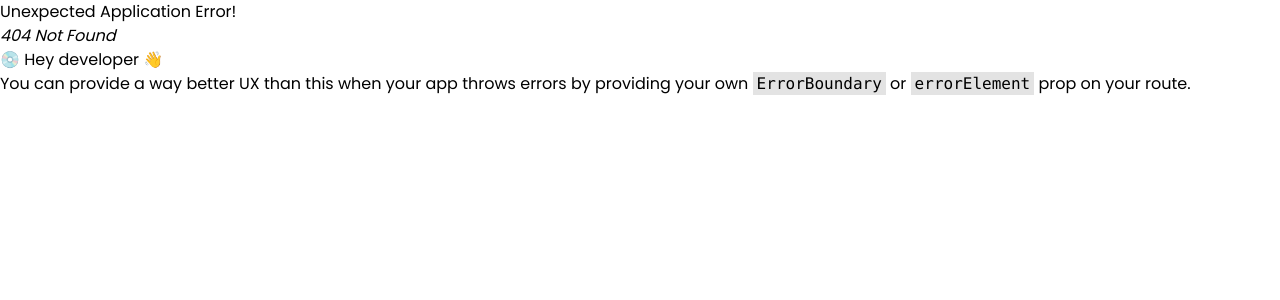
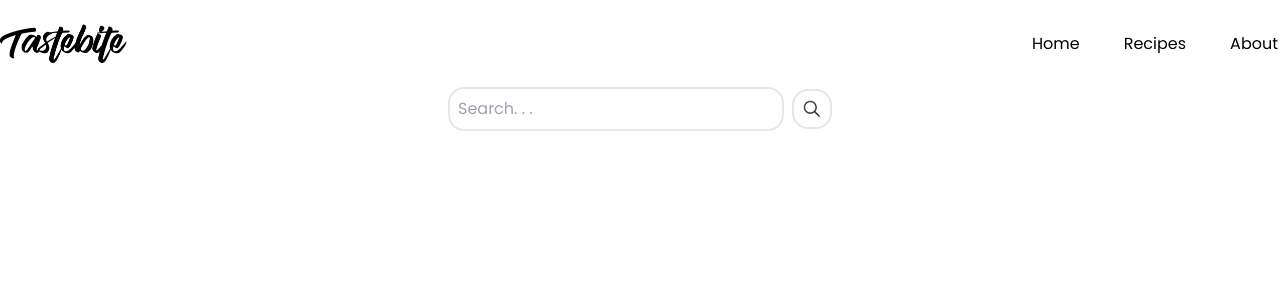
Before and after one commit to KowyXYZ/recipe-app, a React (Create React App) app: page /recipes in a window 1280 px wide. Before the commit this address had no page. Shown: the top 300 px of the page. Built offline with nearby package versions, Linux system fonts and the light colour scheme; no server answers.

Commit message:
something new

```diff
--- a/src/App.js
+++ b/src/App.js
@@ -1,16 +1,16 @@
 import { Route, RouterProvider, createBrowserRouter, createRoutesFromElements } from "react-router-dom";
 import RootLayout from "./Layouts/RootLayout";
 import Home from "./components/Home";
+import Recipe from "./components/Recipe";
 
 
 function App() {
-
-  const APP_ID = 'f2b3560b'
 
   const router = createBrowserRouter(
     createRoutesFromElements(
       <Route path="/" element={<RootLayout/>}>
           <Route index element={<Home/>}/>
+          <Route path="/recipes" element={<Recipe/>}/>
       </Route>
 
     )
--- /dev/null
+++ b/src/assets/index.js
@@ -0,0 +1,6 @@
+import cheesecake from './cheesecake.jpg'
+import search from './Search.png'
+export {
+    cheesecake,
+    search
+}
--- /dev/null
+++ b/src/components/Card.jsx
@@ -0,0 +1,17 @@
+import React from 'react'
+
+function Card({item, index}) {
+  return (
+    <div className='w-full flex justify-center items-start flex-col mt-4'>
+        <p className='text-[gray] text-[14px]'>{item ? item.recipe.dishType[0] : '?'}</p>
+        <p>{item.dietLabels}</p>
+        <img className='w-[450px] object-contain' src={item.recipe.image} alt="recipe-Img" />
+        <p className='font-semibold mt-2 text-[22px]'>{item.recipe.label}</p>
+        <p className='mt-1 text-[18px]'>Calories: {Math.round(item.recipe.calories)}</p>
+        <p className='text-[#ff7c54] text-[16px]'>{item ? item.recipe.mealType[0] : '?'}</p>
+
+    </div>
+  )
+}
+
+export default Card
--- a/src/components/Home.jsx
+++ b/src/components/Home.jsx
@@ -1,9 +1,22 @@
 import React from 'react'
+
+import cheesecake from '../assets/cheesecake.jpg'
+import SliceHome from './SliceHome'
+
 
 function Home() {
   return (
-    <div>
+    <div className='w-full py-10'>
+      <div className='container mx-auto flex md:flex-row flex-col justify-center items-center bg-[#E3F1FF]'>
+        <img className='w-full md:w-1/2' src={cheesecake} alt="cheesecakeimg" />
+        <div className='w-1/2 flex flex-col items-center text-center justify-center gap-2 p-4'>
+          <p className='text-[24px] font-light'>85% would make this again</p>
+          <p className='text-[44px] font-black'>Mighty Super Cheesecake</p>
+          <p className='w-[300px] text-[20px]'>Lorem ipsum dolor sit amet consectetur adipisicing elit. Quidem qui perspiciatis eaque quasi modi.</p>
+        </div>
+      </div>
 
+      <SliceHome/>
     </div>
   )
 }
--- a/src/components/Navbar.jsx
+++ b/src/components/Navbar.jsx
@@ -4,17 +4,18 @@ import logo from '../assets/logo.png'
 
 
 function Navbar() {
+
   return (
     <nav className='w-full py-6'>
-      <div className='container mx-auto flex justify-between items-center text-[14px]'>
-        <div>
-            <img className='w-32  object-contain' src={logo} alt="" />
-        </div>'
+      <div className='container mx-auto flex justify-between items-center'>
+        <Link to='/'>
+            <img className='w-32  object-contain' src={logo} alt="logo" />
+        </Link>
 
         <div className='gap-10 flex justify-center items-center'>
-            <Link>Home</Link>
-            <Link>Recipes</Link>
-            <Link>About</Link>
+            <Link className='hover:border-b-[#000] border-2 border-white transition-all delay-75 ease-in-out'>Home</Link>
+            <Link to='/recipes' className='hover:border-b-[#000] border-2 border-white transition-all delay-75 ease-in-out'>Recipes</Link>
+            <Link className='hover:border-b-[#000] border-2 border-white transition-all delay-75 ease-in-out'>About</Link>
         </div>
 
       </div>
--- /dev/null
+++ b/src/components/Recipe.jsx
@@ -0,0 +1,41 @@
+import React, { useEffect, useRef, useState } from 'react'
+import renderRecipe from '../utils/renderRecipe'
+import srch from '../assets/Search.png'
+
+
+function Recipe() {
+
+    const [recipe, setRecipe] = useState({})
+
+    const [search, setSearch] = useState('chicken')
+
+    const [textBox, setTextBox] = useState('')
+
+    useEffect(() => {
+      renderRecipe(search).then((data) => setRecipe(data))
+    }, [])
+
+    const handleSubmit = async () => {
+
+        if(textBox === '') {
+            return
+        }
+
+        renderRecipe(textBox).then((data) => setRecipe(data))
+        console.log(recipe)
+    }
+
+
+  return (
+    <div className='w-full'>
+      <div className='container mx-auto flex justify-center items-center'>
+        <div className='gap-2 flex items-center justify-center'>
+            <input className='border-2 rounded-2xl p-2 outline-none' type="text"  onChange={(e) => setTextBox(e.target.value)} placeholder='Search. . . '/>
+            <img className='w-10 h-10 p-2  rounded-2xl border-2 object-contain cursor-pointer' src={srch} alt="search" onClick={handleSubmit}/>
+        </div>
+      </div>
+    </div>
+  )
+}
+
+export default Recipe
--- /dev/null
+++ b/src/components/SliceHome.jsx
@@ -0,0 +1,33 @@
+import React, { useEffect, useState } from 'react'
+import renderRecipe from '../utils/renderRecipe'
+import Card from './Card'
+
+function SliceHome() {
+    const [recipe, setRecipe] = useState([])
+
+    const [search, setSearch] = useState('banana')
+
+
+    useEffect(() => {
+        renderRecipe(search).then((data) => setRecipe(data.hits))
+        console.log(recipe)
+      }, [])
+
+
+  return (
+    <div className='w-full py-16'>
+      <div className='container text-start mx-auto flex flex-col justify-center items-start'>
+        <p className='text-[32px] font-semibold'>Super Delicous Banana Recipes</p>
+        <div className='flex gap-5'>
+            {recipe.map((el, index) => {
+                return (
+                    <Card item={el} key={index}/>
+                )
+            })}
+        </div>
+      </div>
+    </div>
+  )
+}
+
+export default SliceHome
--- /dev/null
+++ b/src/utils/renderRecipe.js
@@ -0,0 +1,10 @@
+
+const APP_ID = 'f2b3560b'
+const APP_KEY = '74cfb48f70a2e9a9209e4dad849e41f1'
+
+const renderRecipe = async (search) => {
+    let data = await fetch(`https://api.edamam.com/search?q=${search}&app_id=${APP_ID}&app_key=${APP_KEY}&from=0&to=3&calories=591-722&health=alcohol-free`)
+    return data.json()
+}
+
+export default renderRecipe
```
Also changed, not shown: src/assets/Search.png (added), src/assets/cheesecake.jpg (added).
